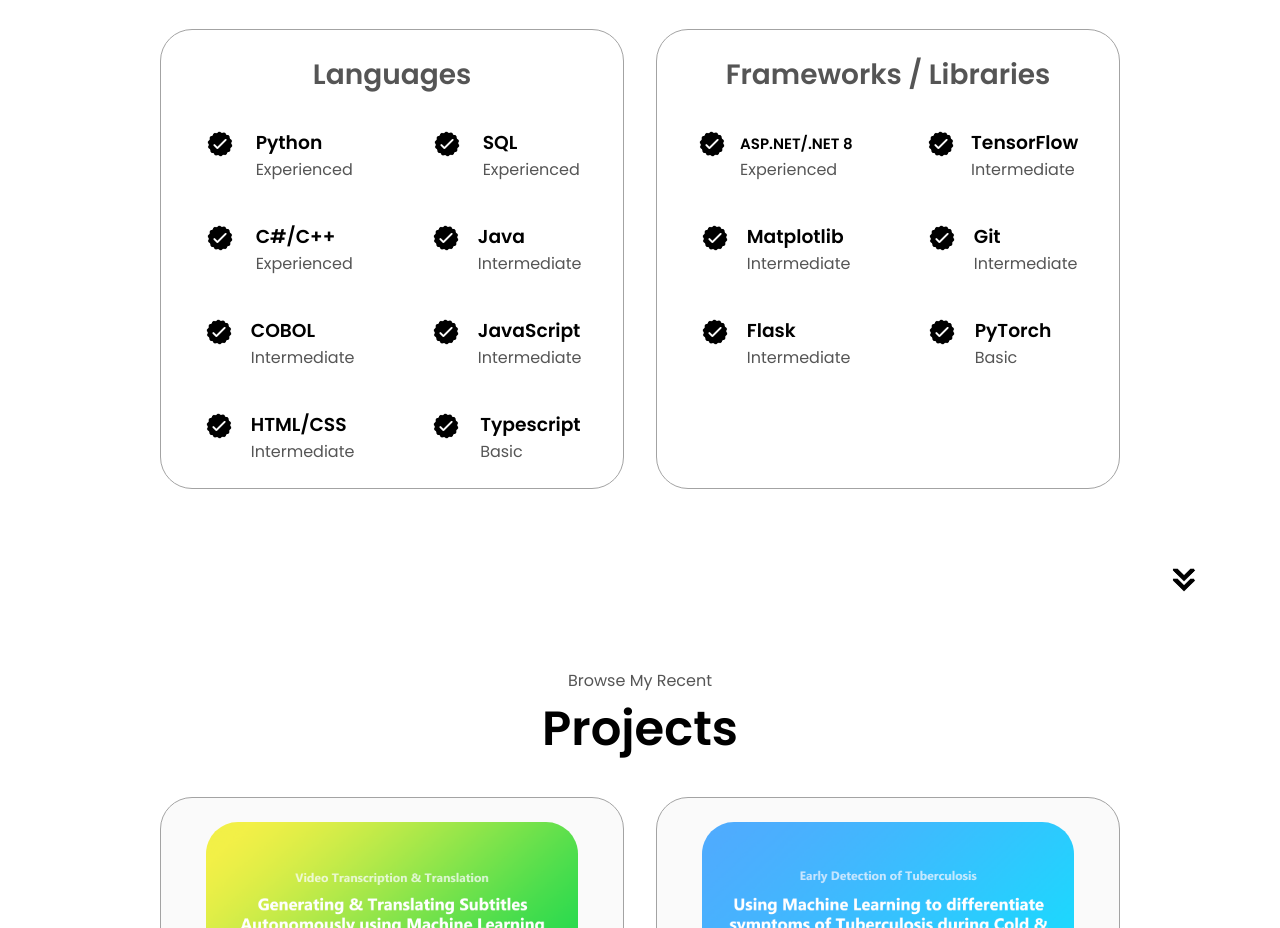
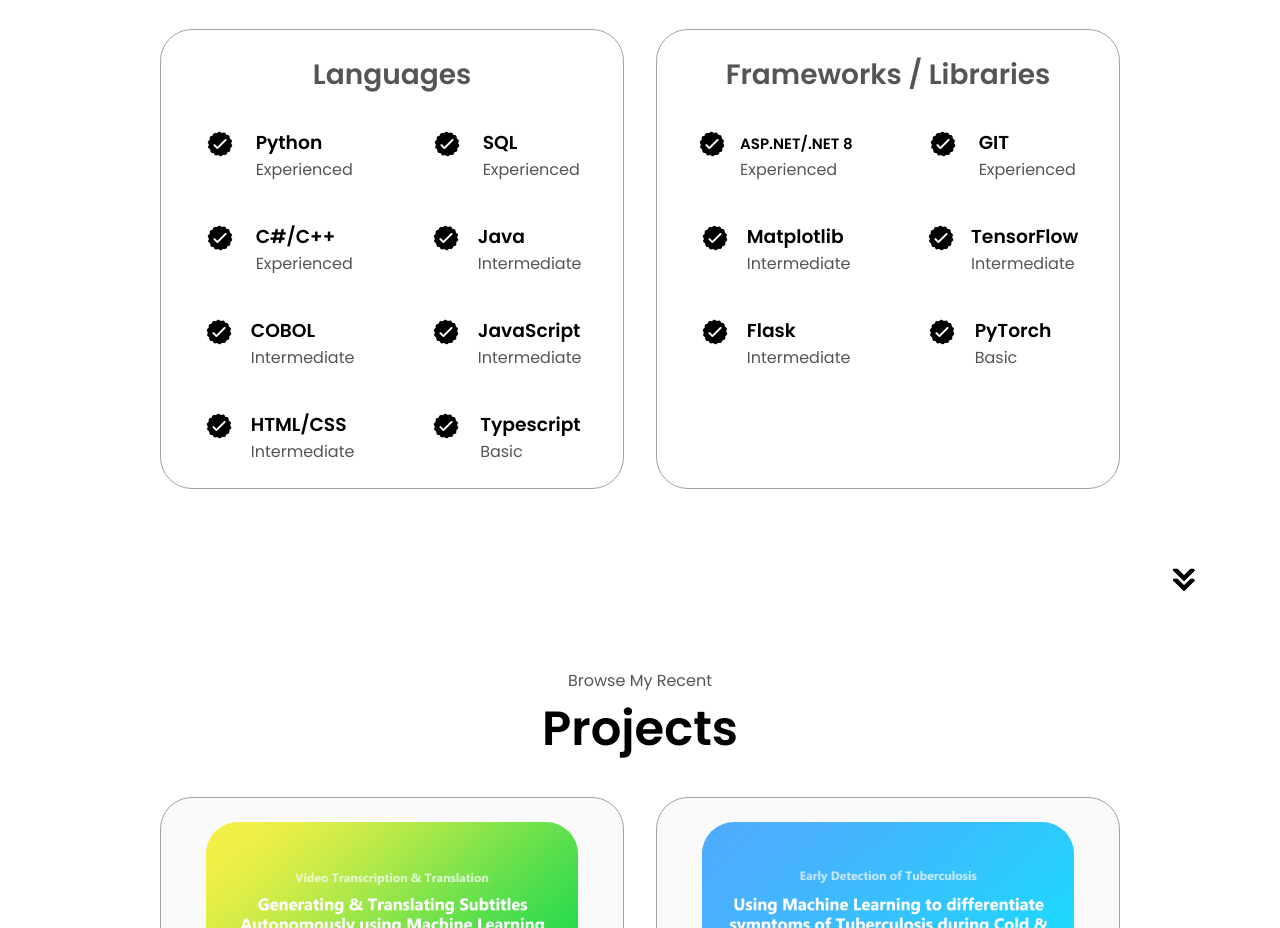
Before and after one commit to JustinCollierDev/JavaScript_Portfolio-Webpage_2024, a plain HTML site: page index.html in a window 1280 px wide. Shown: the part 1946-2874 px from the top of the page. Drawn offline with Linux system fonts and the light colour scheme.

Commit message:
Resume Update
+ Updated Resume info

```diff
--- a/index.html
+++ b/index.html
@@ -297,8 +297,8 @@ Made while referencing the online tutorial series of https://github.com/Ade-mir
                   class="icon"
                 />
                 <div>
-                  <h3>TensorFlow</h3>
-                  <p>Intermediate</p>
+                  <h3>GIT</h3>
+                  <p>Experienced</p>
                 </div>
               </article>
 
@@ -321,7 +321,7 @@ Made while referencing the online tutorial series of https://github.com/Ade-mir
                   class="icon"
                 />
                 <div>
-                  <h3>Git</h3>
+                  <h3>TensorFlow</h3>
                   <p>Intermediate</p>
                 </div>
               </article>
```
Also changed, not shown: 1 other file.
